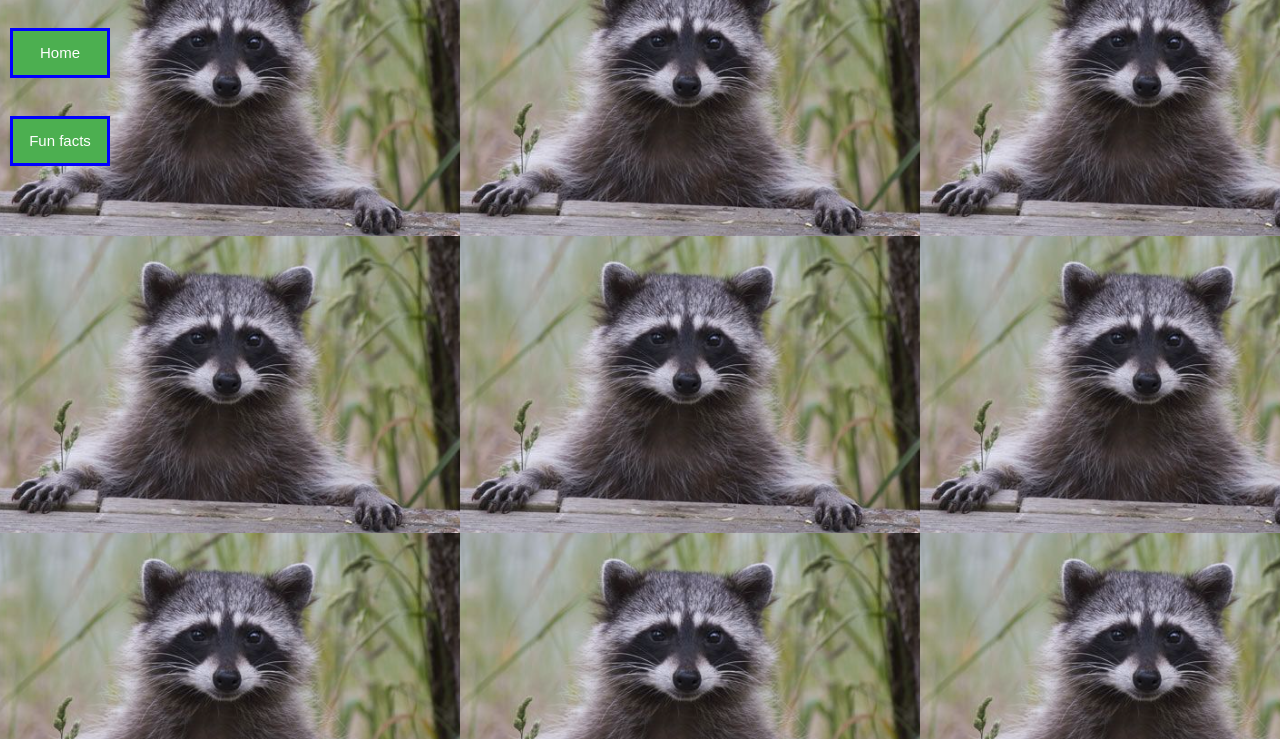
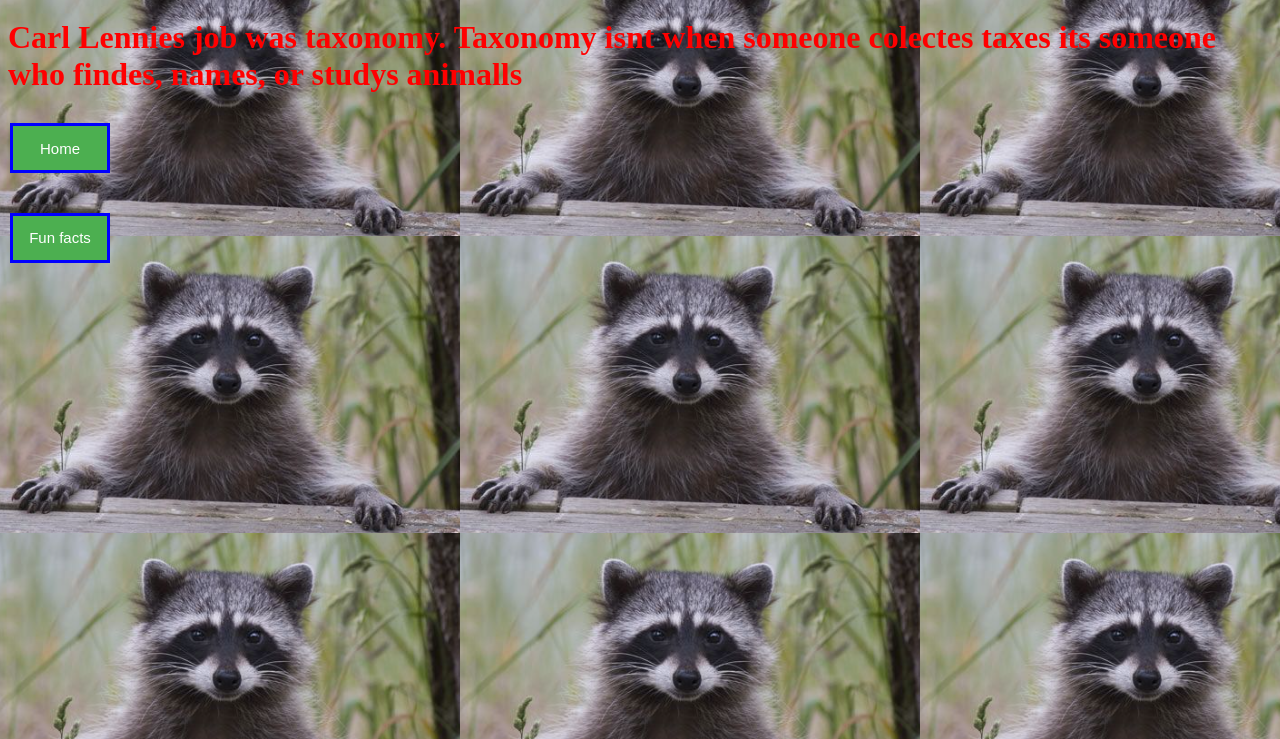
Before and after one commit to IMADEAGAMEYAY/Carl, a plain HTML site: page html.html in a window 1280 px wide. Shown: the part 61-800 px from the top of the page. Drawn offline with Linux system fonts and the light colour scheme.

Commit message:
Update html.html

```diff
--- a/html.html
+++ b/html.html
@@ -4,7 +4,10 @@
 
 <h1 style="color:red;">Carl Lennies job</h1>
 
-        <button  onclick="window.location.href='index.html'", class="button">Home</button></h2>
+<h1 style="color:red;">Carl Lennies job was taxonomy. Taxonomy isnt when someone colectes taxes its someone who findes, names, or studys animalls<h1>
+
+
+        <button  onclick="window.location.href='Carl Linnaeus.html'", class="button">Home</button></h2>
     <h2>
 
 
```
